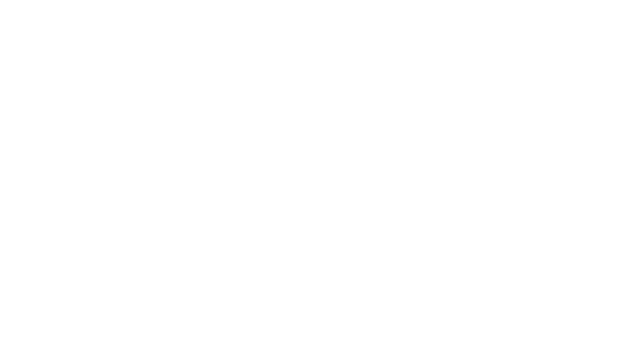
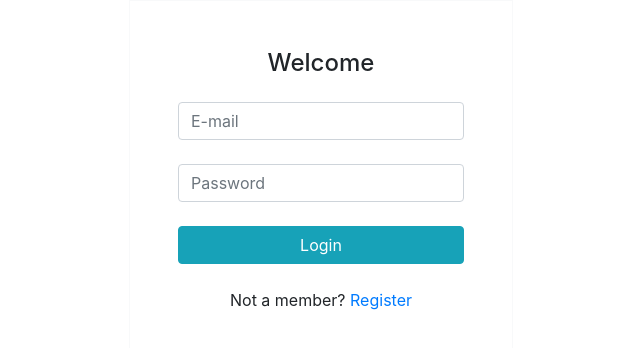
Before and after one commit to adxl/Weight-Tracker, a React (Create React App) app in the folder wt-client/: page /login in a window 1280 px wide. Shown: the top 348 px of the page, without its empty margins (319-959 px from the left). Built offline with nearby package versions, Linux system fonts and the light colour scheme.

Commit message:
add login component

```diff
--- a/wt-client/package.json
+++ b/wt-client/package.json
@@ -6,8 +6,10 @@
     "@testing-library/jest-dom": "^4.2.4",
     "@testing-library/react": "^9.5.0",
     "@testing-library/user-event": "^7.2.1",
+    "bootstrap": "^4.4.1",
     "react": "^16.13.1",
     "react-dom": "^16.13.1",
+    "react-router-dom": "^5.1.2",
     "react-scripts": "3.4.1"
   },
   "scripts": {
--- /dev/null
+++ b/wt-client/src/components/App.js
@@ -0,0 +1,15 @@
+import React from 'react';
+import Login from './login';
+import Register from './register';
+import {BrowserRouter,Route} from 'react-router-dom';
+
+function App() {
+	return (
+		<BrowserRouter>
+			<Route path='/login' component={Login} />
+			<Route path='/register' component={Register} />
+		</BrowserRouter>
+	);
+}
+
+export default App;
--- /dev/null
+++ b/wt-client/src/components/login.jsx
@@ -0,0 +1,26 @@
+import React,{ Component,Fragment } from 'react';
+import {Link} from 'react-router-dom';
+
+export default class Login extends Component {
+
+	state = {  }
+
+	render() {
+		return (
+			<div className='login-container'>
+				<form className="text-center border border-light p-5" action="#!">
+					<p className="h4 mb-4">Welcome</p>
+
+					<input type="email" className="form-control mb-4" placeholder="E-mail"/>
+					<input type="password" className="form-control mb-4" placeholder="Password"/>
+
+					<button className="btn btn-info btn-block my-4" type="submit">Login</button>
+
+					<p>Not a member?
+						<Link to={'/register'}> Register</Link>
+					</p>
+				</form>
+			</div>
+		);
+	}
+}
--- a/wt-client/src/index.css
+++ b/wt-client/src/index.css
@@ -11,3 +11,7 @@
   font-family: source-code-pro, Menlo, Monaco, Consolas, 'Courier New',
     monospace;
 }
+
+.login-container, .register-container {
+  margin: 0 35%;
+}
--- a/wt-client/src/index.js
+++ b/wt-client/src/index.js
@@ -1,9 +1,11 @@
+import * as serviceWorker from './serviceWorker';
+
 import React from 'react';
 import ReactDOM from 'react-dom';
-import App from './App';
+import App from './components/App';
 
+import 'bootstrap/dist/css/bootstrap.css';
 import './index.css';
-import * as serviceWorker from './serviceWorker';
 
 ReactDOM.render(<App/>,document.getElementById('root'));
 
```
Also changed, not shown: wt-client/src/App.js (deleted, +0 -10 lines), 1 other file (tests, documents, lock files or other folders).
